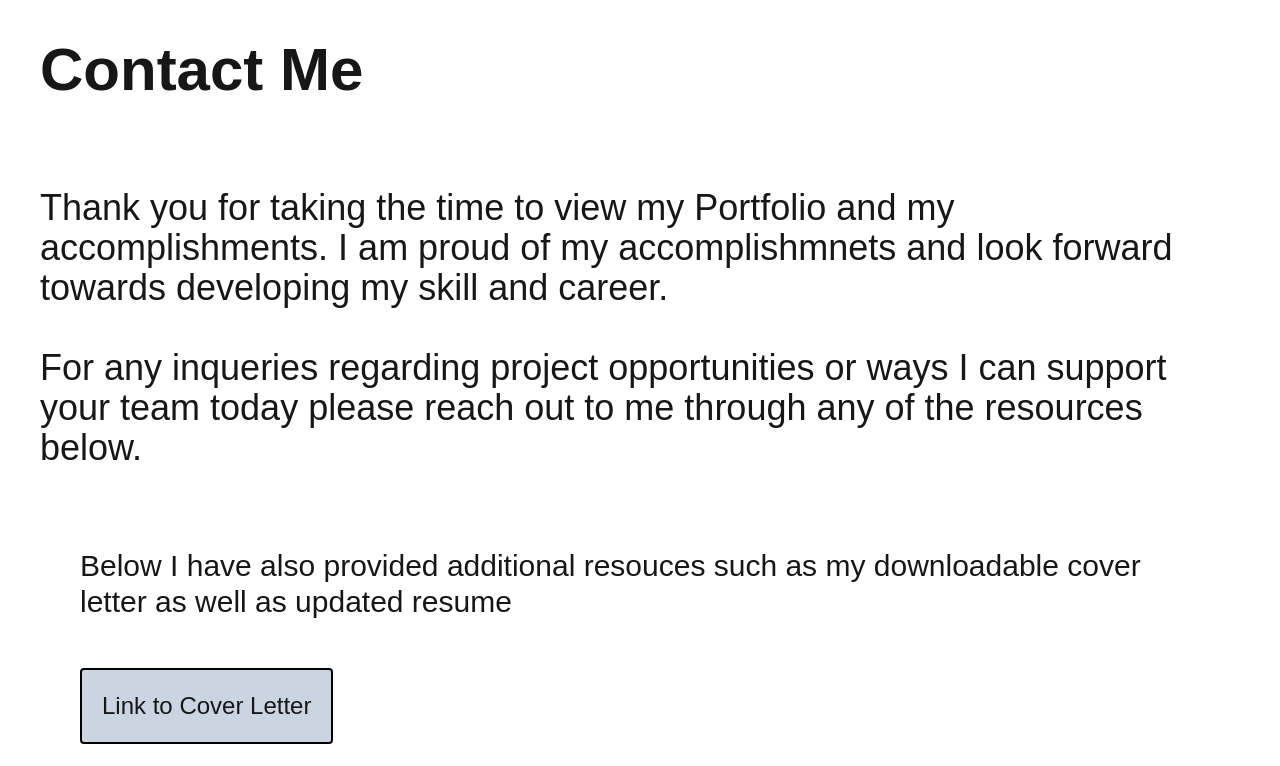
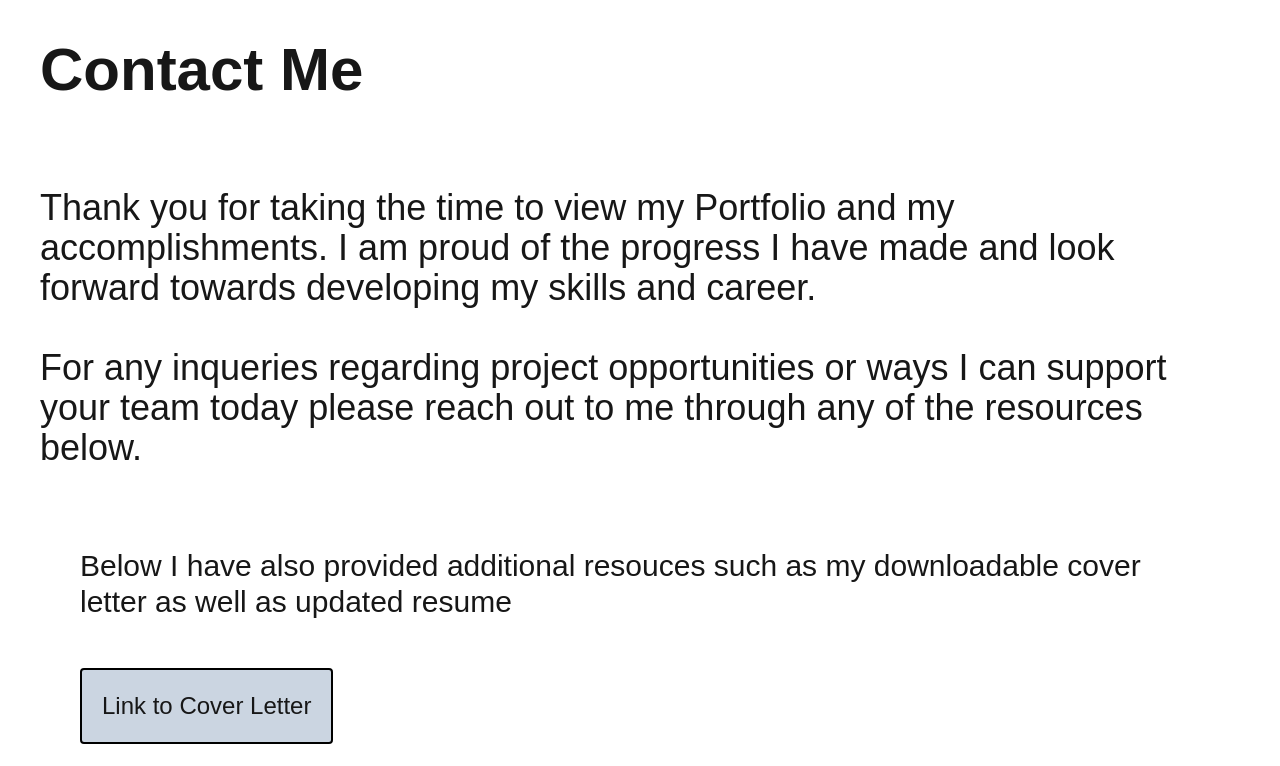
Before and after one commit to Konado22/Konado22.github.io, a Next.js app: page /pages/contactme in a window 1280 px wide. Shown: the top 766 px of the page. Built offline with nearby package versions, Linux system fonts and the light colour scheme.

Commit message:
proofreading

```diff
--- a/app/pages/contactme/page.tsx
+++ b/app/pages/contactme/page.tsx
@@ -8,7 +8,7 @@ export default function ContactMe() {
             <div className="space-y-10">
                 <h1 className="text-6xl font-bold">Contact Me</h1>
                 <br/><br/>
-                <h1 className="text-4xl">Thank you for taking the time to view my Portfolio and my accomplishments. I am proud of my accomplishmnets and look forward towards developing my skill and career.</h1>
+                <h1 className="text-4xl">Thank you for taking the time to view my Portfolio and my accomplishments. I am proud of the progress I have made and look forward towards developing my skills and career.</h1>
                 <h1 className="text-4xl">For any inqueries regarding project opportunities or ways I can support your team today please reach out to me through any of the resources below.</h1>
                 <div className="flex flex-col p-10">
                     <h1 className="text-3xl">Below I have also provided additional resouces such as my downloadable cover letter as well as updated resume</h1><br/><br/>
```
